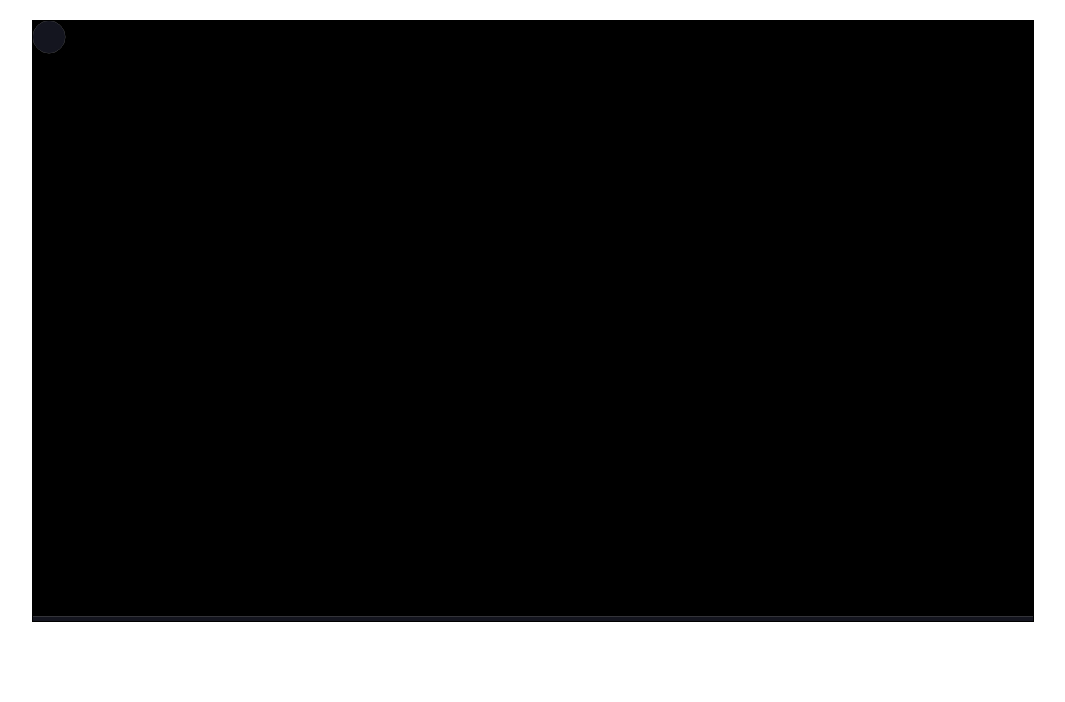
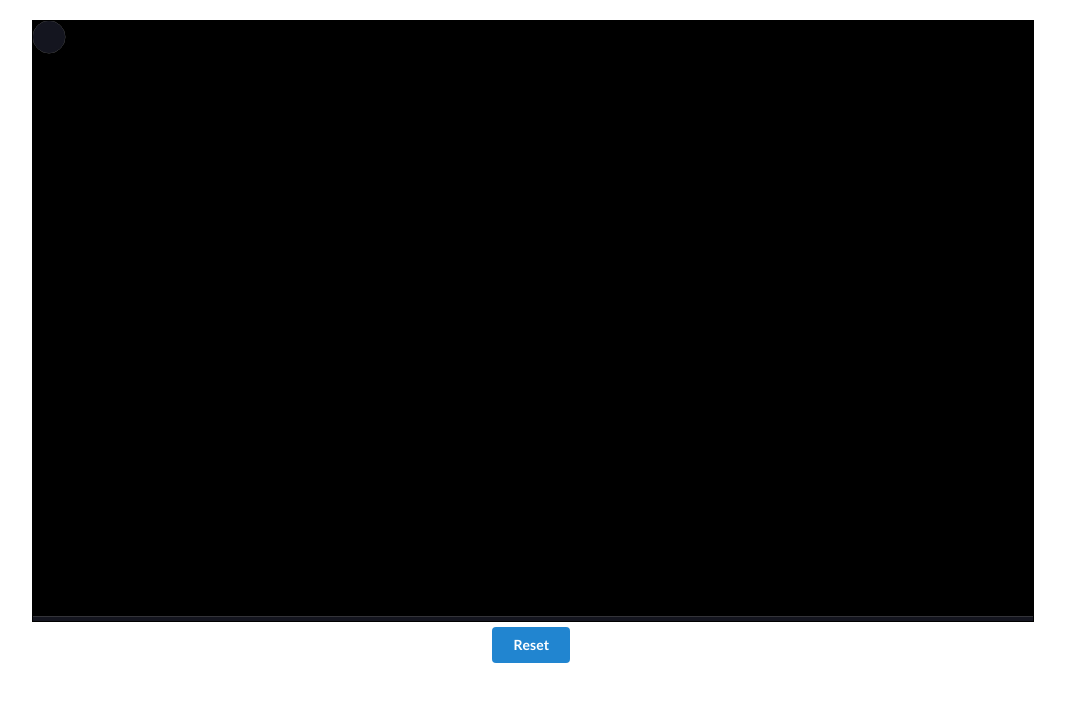
Before and after one commit to jslfree080/demo_ball, a plain HTML site: page index.html in a window 1280 px wide. Shown: the whole page, without its empty margins (107-1172 px from the left). Drawn offline with nearby package versions, Linux system fonts and the light colour scheme; animation ran at ten frames a second.

Commit message:
Change index.html

```diff
--- a/index.html
+++ b/index.html
@@ -5,6 +5,7 @@
   <meta charset="UTF-8">
   <title>Demo Ball</title>
   <script src="https://cdnjs.cloudflare.com/ajax/libs/matter-js/0.12.0/matter.min.js"></script>
+  <link rel="stylesheet" href="https://cdnjs.cloudflare.com/ajax/libs/semantic-ui/2.5.0/semantic.min.css">
   <link rel="stylesheet" href="style.css">
 </head>
 
@@ -13,6 +14,9 @@
     <div class="target-wrapper">
       <div class="x-position"></div>
       <div class="target"></div>
+      <form class="button-container">
+        <button class="ui primary button" id="reset">Reset</button>
+      </form>
     </div>
   </div>
 
```
